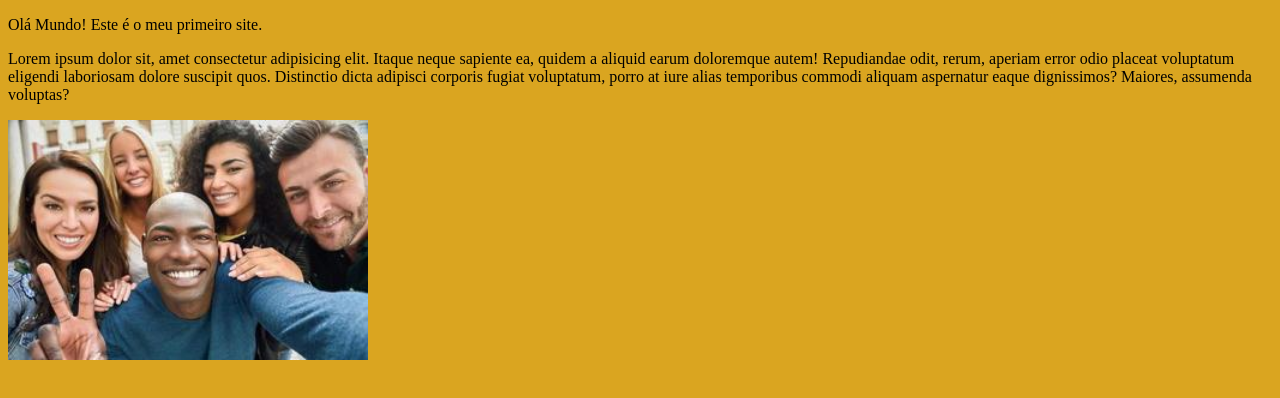
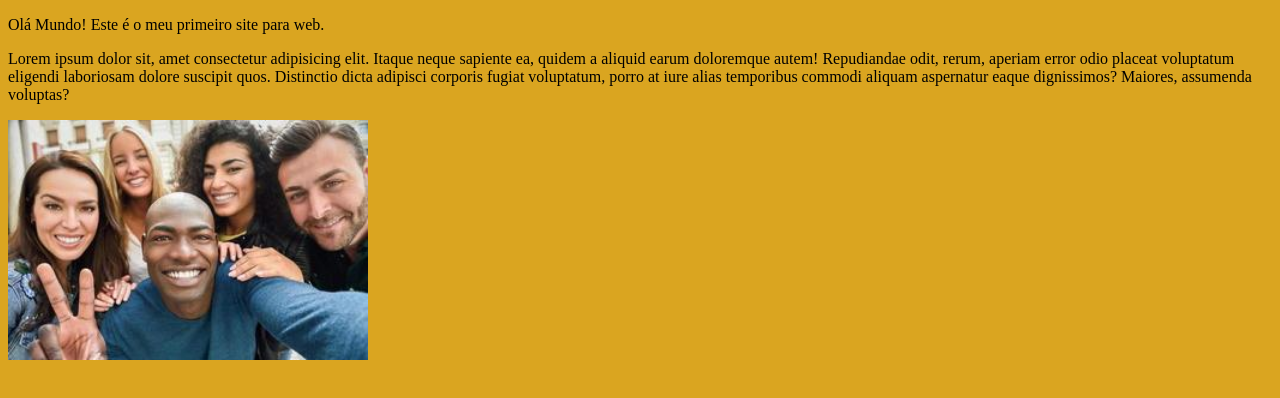
Before and after one commit to luancarvalh-o/ProjetoWeb1, a plain HTML site: page index.html in a window 1280 px wide. Drawn offline with Linux system fonts and the light colour scheme.

Commit message:
update html v2

```diff
--- a/index.html
+++ b/index.html
@@ -7,7 +7,7 @@
     <link rel="stylesheet" href="style.css">
 </head>
 <body>
-    <p>Olá Mundo! Este é o meu primeiro site.</p>
+    <p>Olá Mundo! Este é o meu primeiro site para web.</p>
 
     <p>Lorem ipsum dolor sit, amet consectetur adipisicing elit. Itaque neque sapiente ea, quidem a aliquid earum doloremque autem! Repudiandae odit, rerum, aperiam error odio placeat voluptatum eligendi laboriosam dolore suscipit quos. Distinctio dicta adipisci corporis fugiat voluptatum, porro at iure alias temporibus commodi aliquam aspernatur eaque dignissimos? Maiores, assumenda voluptas?</p>
     <img src="pessoas.jpg"alt="" width="360px"
```
